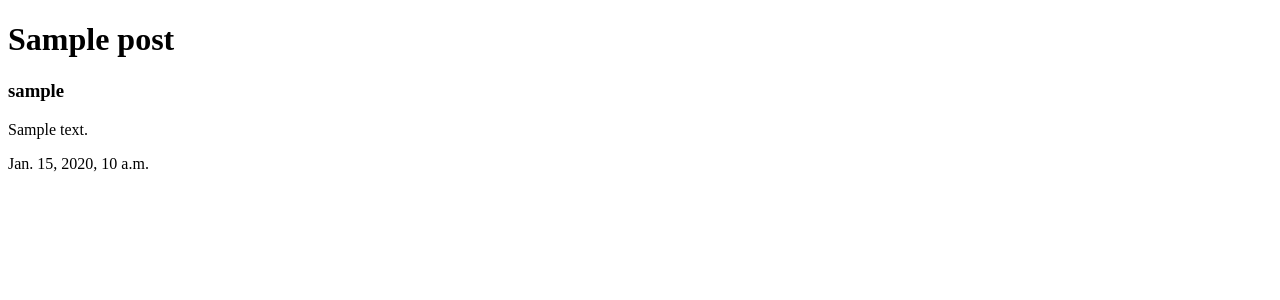
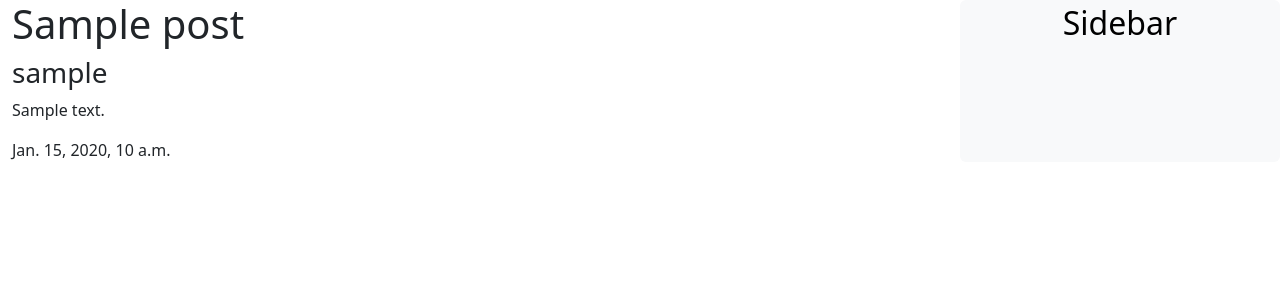
Before and after one commit to 98Taek/catalogProject, a Django app: page /blog/1/ in a window 1280 px wide. Shown: the top 300 px of the page. Run offline with Django 4.2, Linux system fonts and the light colour scheme; tables that the repository leaves empty hold one stand-in row (values such as "Sample post").

Commit message:
base.html 부트스트랩 적용

```diff
--- a/blog/templates/blog/base.html
+++ b/blog/templates/blog/base.html
@@ -5,10 +5,22 @@
     <meta name="viewport"
           content="width=device-width, user-scalable=no, initial-scale=1.0, maximum-scale=1.0, minimum-scale=1.0">
     <meta http-equiv="X-UA-Compatible" content="ie=edge">
+    <link href="https://cdn.jsdelivr.net/npm/bootstrap@5.3.0/dist/css/bootstrap.min.css" rel="stylesheet"
+          integrity="sha384-9ndCyUaIbzAi2FUVXJi0CjmCapSmO7SnpJef0486qhLnuZ2cdeRhO02iuK6FUUVM" crossorigin="anonymous">
     <title>{% block title %}{% endblock title %}</title>
 </head>
-<body>
-{% block content %}
-{% endblock content %}
+<body class="container-fluid">
+<div class="row">
+    <div class="col-9">
+        {% block content %}
+        {% endblock content %}
+    </div>
+    <div class="col-3 badge text-bg-light">
+        <h2>Sidebar</h2>
+    </div>
+</div>
+<script src="https://cdn.jsdelivr.net/npm/bootstrap@5.3.0/dist/js/bootstrap.bundle.min.js"
+        integrity="sha384-geWF76RCwLtnZ8qwWowPQNguL3RmwHVBC9FhGdlKrxdiJJigb/j/68SIy3Te4Bkz"
+        crossorigin="anonymous"></script>
 </body>
 </html>
```
